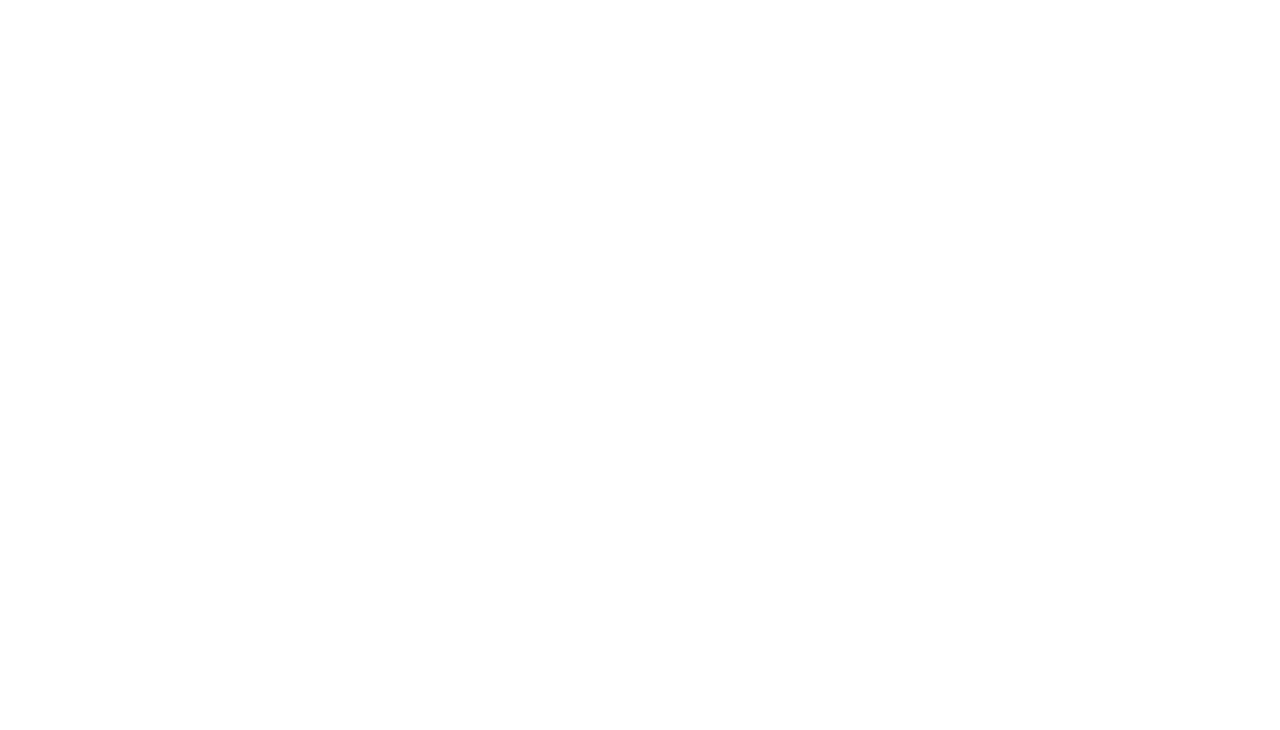
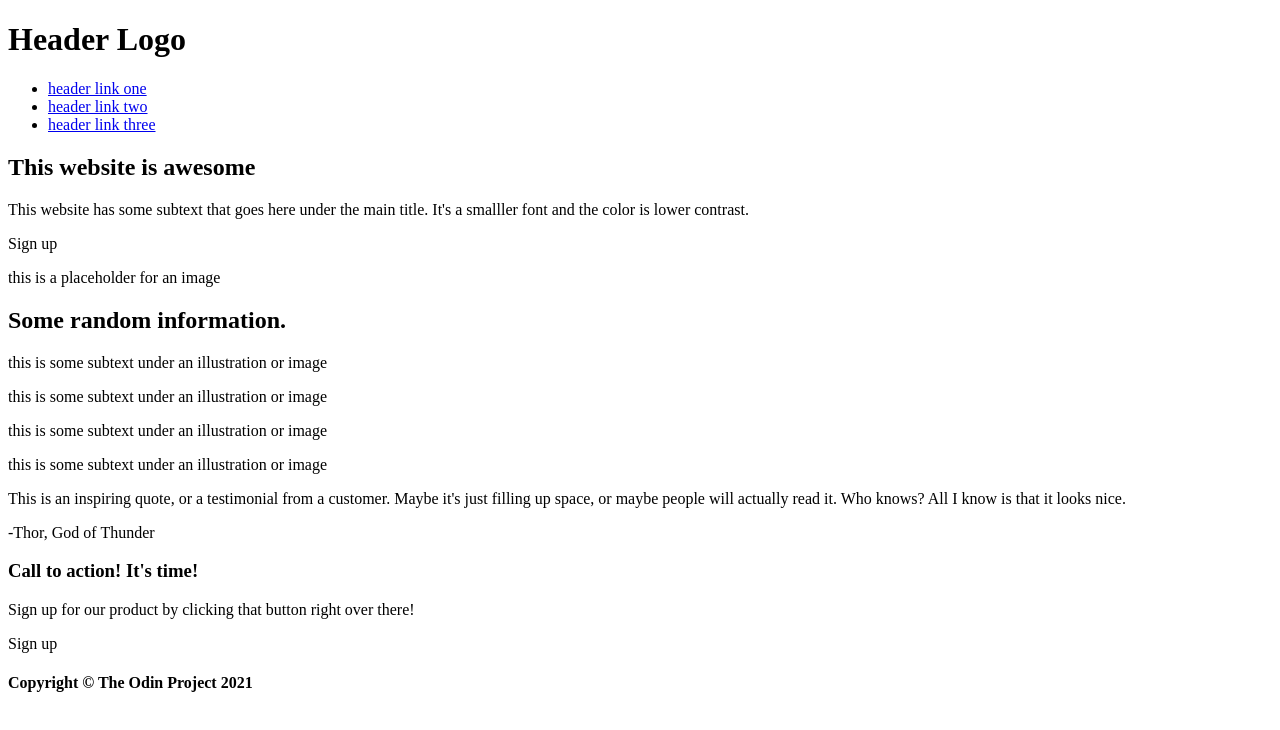
Before and after one commit to AnthonyGleason/odin-landing-page, a plain HTML site: page index.html in a window 1280 px wide. Drawn offline with Linux system fonts and the light colour scheme.

Commit message:
Add website content to index.html
Added text to the appropriate sections of the webpage following
The Odin Project's outline for the landing page.

```diff
--- a/index.html
+++ b/index.html
@@ -9,75 +9,109 @@
         <div class="header">
             <div class="top-header">
                 <div class="top-header-logo">
-
+                    <h1>Header Logo</h1>
                 </div>
                 <div class="top-header-links">
-
+                    <ul>
+                        <li> <a href="placeholder">header link one</a></li>
+                        <li> <a href="placeholder">header link two</a></li>
+                        <li> <a href="placeholder">header link three</a></li>
+                    </ul>
                 </div>
             </div>
             <div class="bottom-header">
                 <div class="bottom-header-left">
                     <div class="bottom-header-title">
-
+                        <h2>This website is awesome</h2>
                     </div>
                     <div class="bottom-header-text">
-
+                        <p>This website has some subtext that goes here under the main title.
+                            It's a smalller font and the color is lower contrast.
+                        </p>
                     </div>
                     <div class="header-button">
-
+                        <p>Sign up</p>
                     </div>
                 </div>
                 <div class="bottom-header-right">
                     <div class="header-image">
-
+                        <p>this is a placeholder for an image</p>
                     </div>
                 </div>
             </div>
         </div>
         <div class="info">
             <div class="info-title">
-
+                <h2>Some random information.</h2>
             </div>
             <div class="info-bottom">
                 <div class="info-item">
+                    <div class="info-image">
 
+                    </div>
+                    <div class="info-text">
+                        <p>this is some subtext under an illustration or image</p>
+                    </div>
                 </div>
                 <div class="info-item">
+                    <div class="info-image">
 
+                    </div>
+                    <div class="info-text">
+                        <p>this is some subtext under an illustration or image</p>
+                    </div>
                 </div>
                 <div class="info-item">
+                    <div class="info-image">
 
+                    </div>
+                    <div class="info-text">
+                        <p>this is some subtext under an illustration or image</p>
+                    </div>
                 </div>
                 <div class="info-item">
+                    <div class="info-image">
 
+                    </div>
+                    <div class="info-text">
+                        <p>this is some subtext under an illustration or image</p>
+                    </div>
                 </div>
             </div>
         </div>
         <div class="quote">
             <div class="quote-item">
-
+                <div class="quote-text">
+                    <p>This is an inspiring quote, or a testimonial from a customer. Maybe it's
+                        just filling up space, or maybe people will actually read it. Who knows?
+                        All I know is that it looks nice.
+                    </p>
+                </div>
+                <div class="quote-author">
+                    <p>-Thor, God of Thunder</p>
+                </div>
             </div>
         </div>
         <div class="sign-up">
             <div class="sign-up-item">
                 <div class="sign-up-left">
                     <div class="sign-up-title">
-
+                        <h3>Call to action! It's time!</h3>
                     </div>
                     <div class="sign-up-text">
-
+                        <p>Sign up for our product by clicking that button right over there!</p>
                     </div>
                 </div>
                 <div class="sign-up-right">
                     <div class="sign-up-button">
-
+                        <p>Sign up</p>
                     </div>
                 </div>
             </div>
         </div>
         <div class="footer">
             <div class="footer-text">
-
+                <h4>Copyright © The Odin Project 2021</h4>
             </div>
         </div>
     </body>
```
